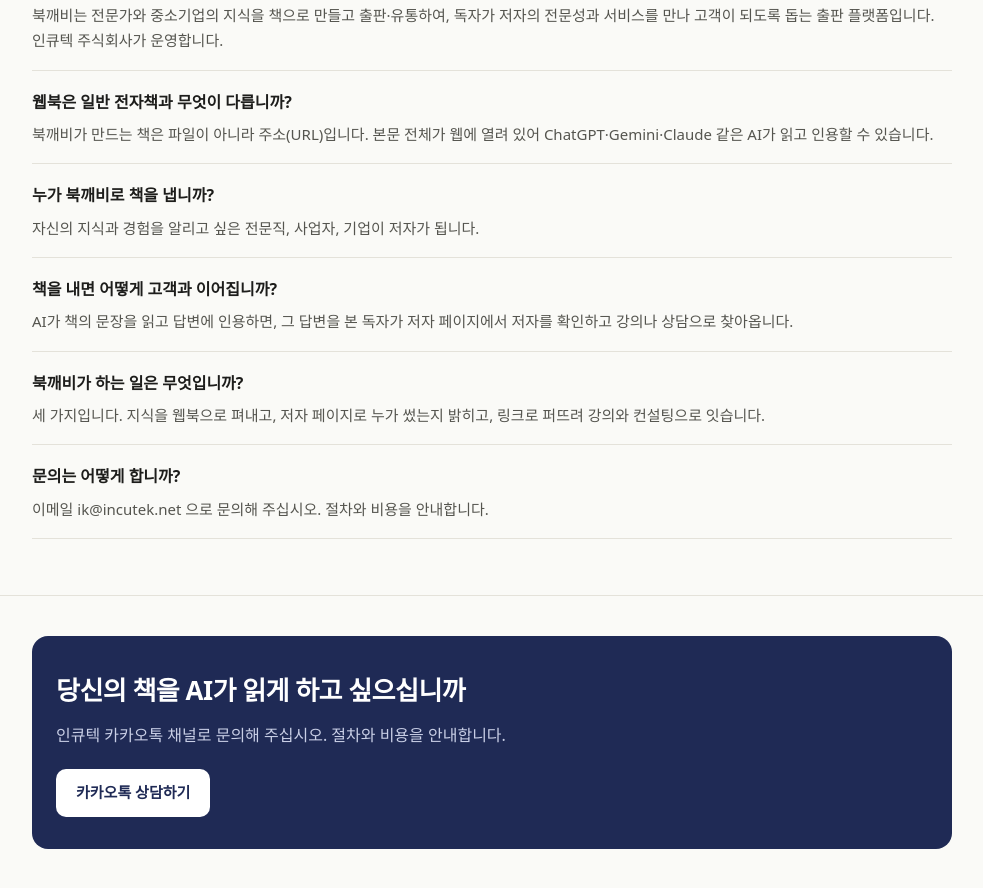
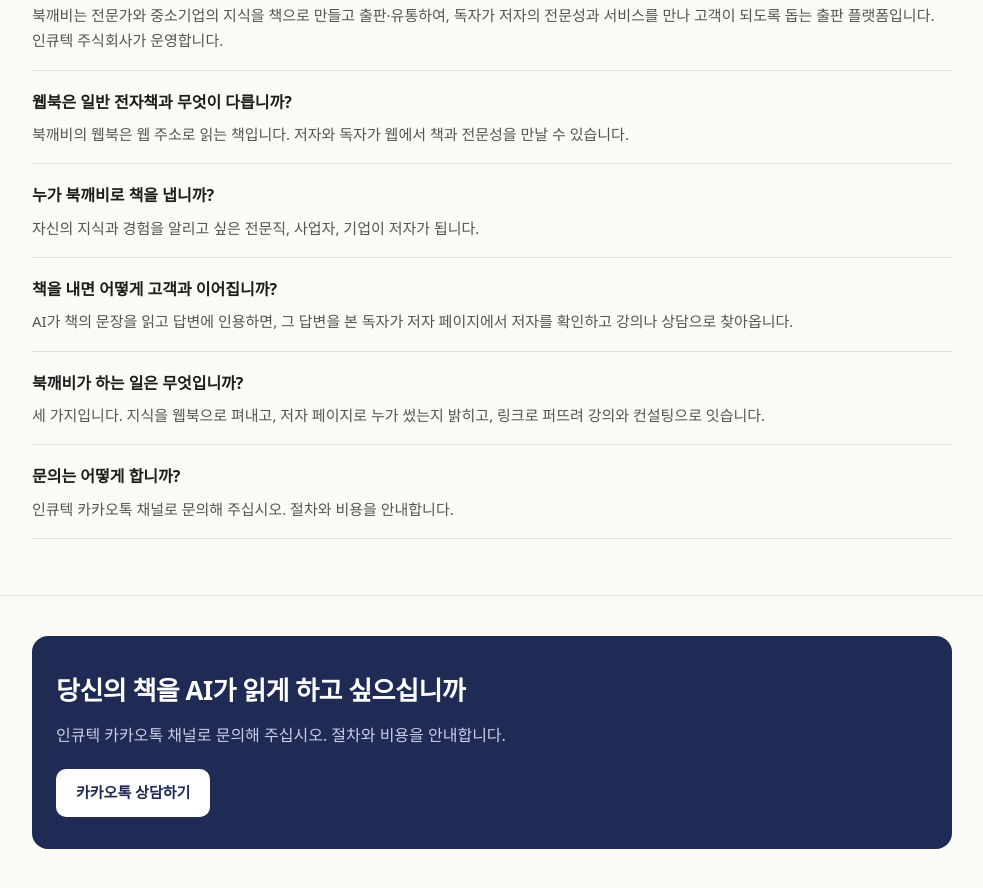
Before and after one commit to hotfund/bookebi-site, a plain HTML site: page index.html in a window 1280 px wide. Shown: the part 2244-3132 px from the top of the page, without its empty margins (148-1131 px from the left). Drawn offline with Linux system fonts and the light colour scheme.

Commit message:
Align Bookebi FAQ with consultation and reading model

```diff
--- a/index.html
+++ b/index.html
@@ -85,7 +85,7 @@
           "name": "웹북은 일반 전자책과 무엇이 다릅니까?",
           "acceptedAnswer": {
             "@type": "Answer",
-            "text": "북깨비가 만드는 책은 파일이 아니라 주소(URL)입니다. 본문 전체가 웹에 열려 있어 ChatGPT·Gemini·Claude 같은 AI가 읽고 인용할 수 있습니다."
+            "text": "북깨비의 웹북은 웹 주소로 읽는 책입니다. 저자와 독자가 웹에서 책과 전문성을 만날 수 있습니다."
           }
         },
         {
@@ -356,7 +356,7 @@ footer nav a:hover{color:var(--brand)}
 <dt>북깨비는 무엇입니까?</dt>
 <dd>북깨비는 전문가와 중소기업의 지식을 책으로 만들고 출판·유통하여, 독자가 저자의 전문성과 서비스를 만나 고객이 되도록 돕는 출판 플랫폼입니다. 인큐텍 주식회사가 운영합니다.</dd>
 <dt>웹북은 일반 전자책과 무엇이 다릅니까?</dt>
-<dd>북깨비가 만드는 책은 파일이 아니라 주소(URL)입니다. 본문 전체가 웹에 열려 있어 ChatGPT·Gemini·Claude 같은 AI가 읽고 인용할 수 있습니다.</dd>
+<dd>북깨비의 웹북은 웹 주소로 읽는 책입니다. 저자와 독자가 웹에서 책과 전문성을 만날 수 있습니다.</dd>
 <dt>누가 북깨비로 책을 냅니까?</dt>
 <dd>자신의 지식과 경험을 알리고 싶은 전문직, 사업자, 기업이 저자가 됩니다.</dd>
 <dt>책을 내면 어떻게 고객과 이어집니까?</dt>
@@ -364,7 +364,7 @@ footer nav a:hover{color:var(--brand)}
 <dt>북깨비가 하는 일은 무엇입니까?</dt>
 <dd>세 가지입니다. 지식을 웹북으로 펴내고, 저자 페이지로 누가 썼는지 밝히고, 링크로 퍼뜨려 강의와 컨설팅으로 잇습니다.</dd>
 <dt>문의는 어떻게 합니까?</dt>
-<dd>이메일 ik@incutek.net 으로 문의해 주십시오. 절차와 비용을 안내합니다.</dd>
+<dd>인큐텍 카카오톡 채널로 문의해 주십시오. 절차와 비용을 안내합니다.</dd>
 </dl>
 </div>
 </section>
```
